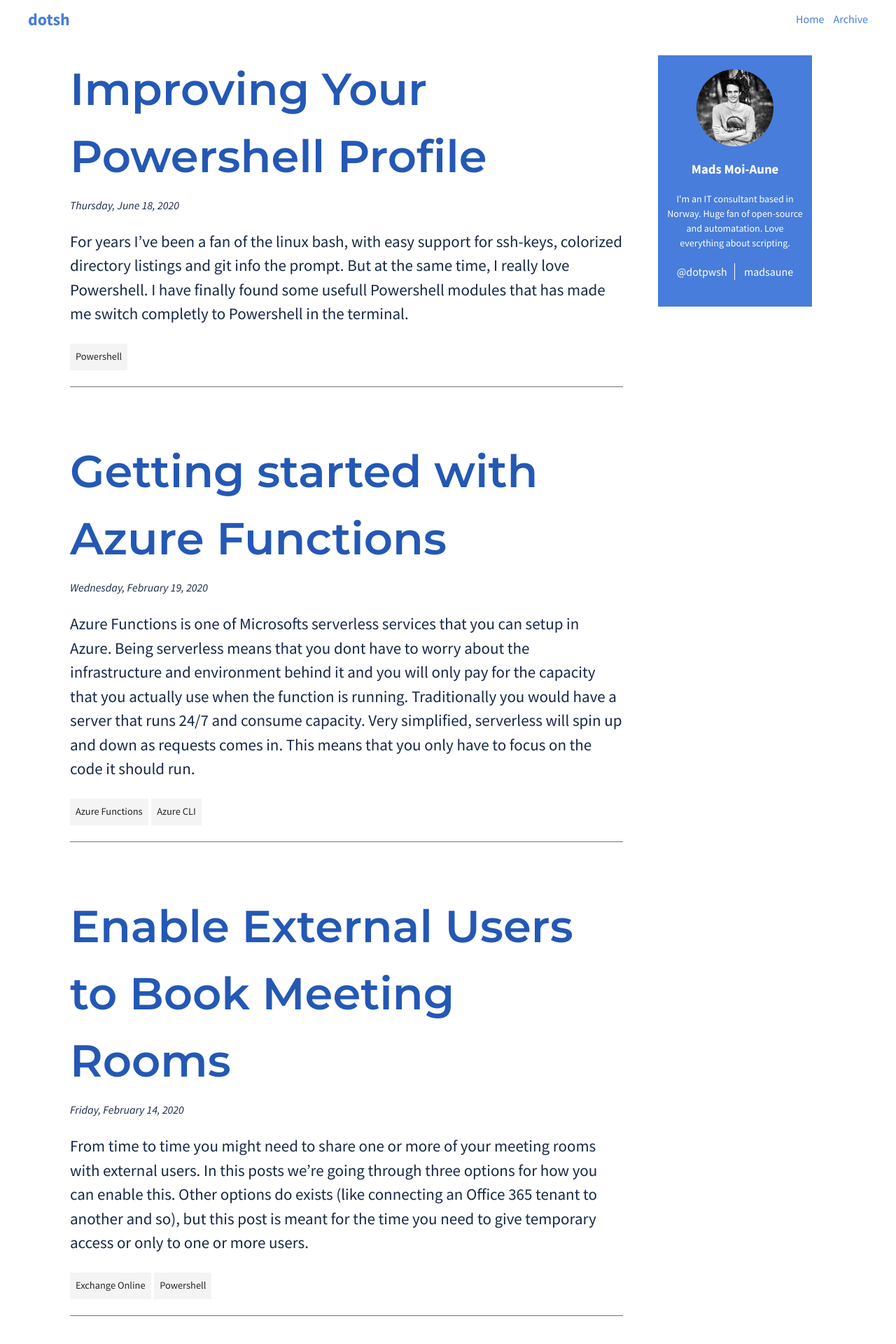
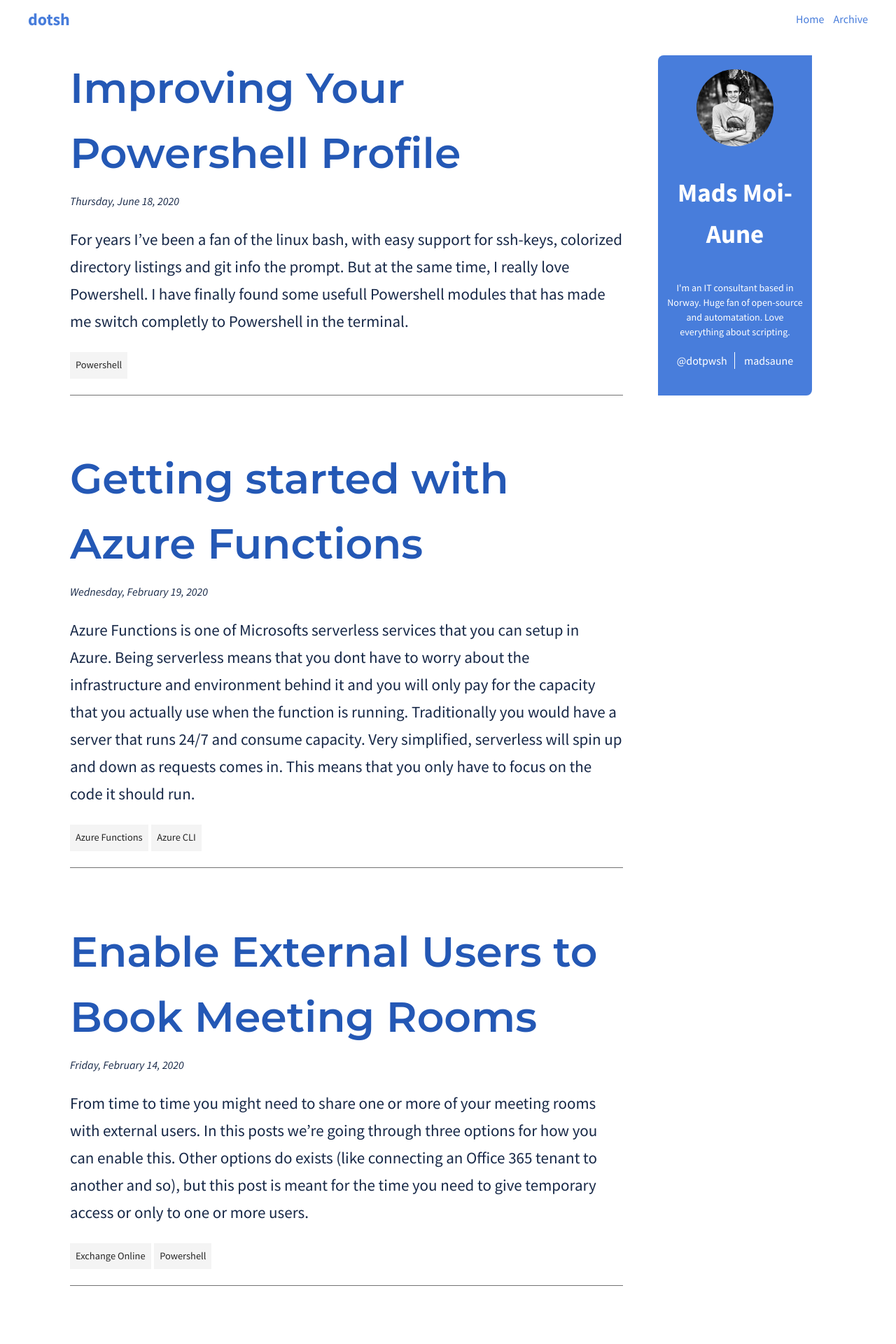
Before and after one commit to madsaune/dotsh.no, a Jekyll site: the page built from index.html, in a window 1280 px wide. Shown: the top 1920 px of the page at 70% size. Built offline with Jekyll 4.4.1, drawn with Linux system fonts in a browser that asks for light colours; the list of posts is cut into pages by our own code.

Commit message:
:lipstick: Font-sizes according to golden ratio

```diff
--- a/_sass/main.scss
+++ b/_sass/main.scss
@@ -12,7 +12,18 @@ body {
 
 h2 {
     font-weight: 600;
-    font-size: 2.25rem;
+    font-size: 2.938rem;
+    line-height: 4.625rem;
+}
+
+h3 {
+    font-size: 2.313rem;
+    line-height: 3.688rem;
+}
+
+h4 {
+    font-size: 1.813rem;
+    line-height: 3rem;
 }
 
 table {
@@ -98,7 +109,8 @@ header nav ul li a:hover {
 
 .page-title {
     color: #2458b5;
-    font-size: 4rem;
+    font-size: 3.75rem;
+    line-height: 5.813rem;
     margin-top: 0;
 }
 
@@ -125,6 +137,8 @@ header nav ul li a:hover {
     background: #487ddb;
     padding: 1.25rem 0 3.75rem 0;
     color: #FFFFFF;
+    border-top-left-radius: 8px;
+    border-bottom-right-radius: 8px;
 }
 
 .contact_card--img {
@@ -208,7 +222,8 @@ header nav ul li a:hover {
 .article--heading {
     margin-top: 0;
     margin-bottom: 0.625rem;
-    font-size: 4rem;
+    font-size: 3.75rem;
+    line-height: 5.813rem;
     // color: #487ddb;
     color: #2458b5;
     font-family: "Montserrat";
@@ -229,6 +244,10 @@ header nav ul li a:hover {
     font-size: 1rem;
     margin-top: 0;
     font-style: italic;
+}
+
+.article--body {
+    line-height: 39px;
 }
 
 .article--tag_list {
```
